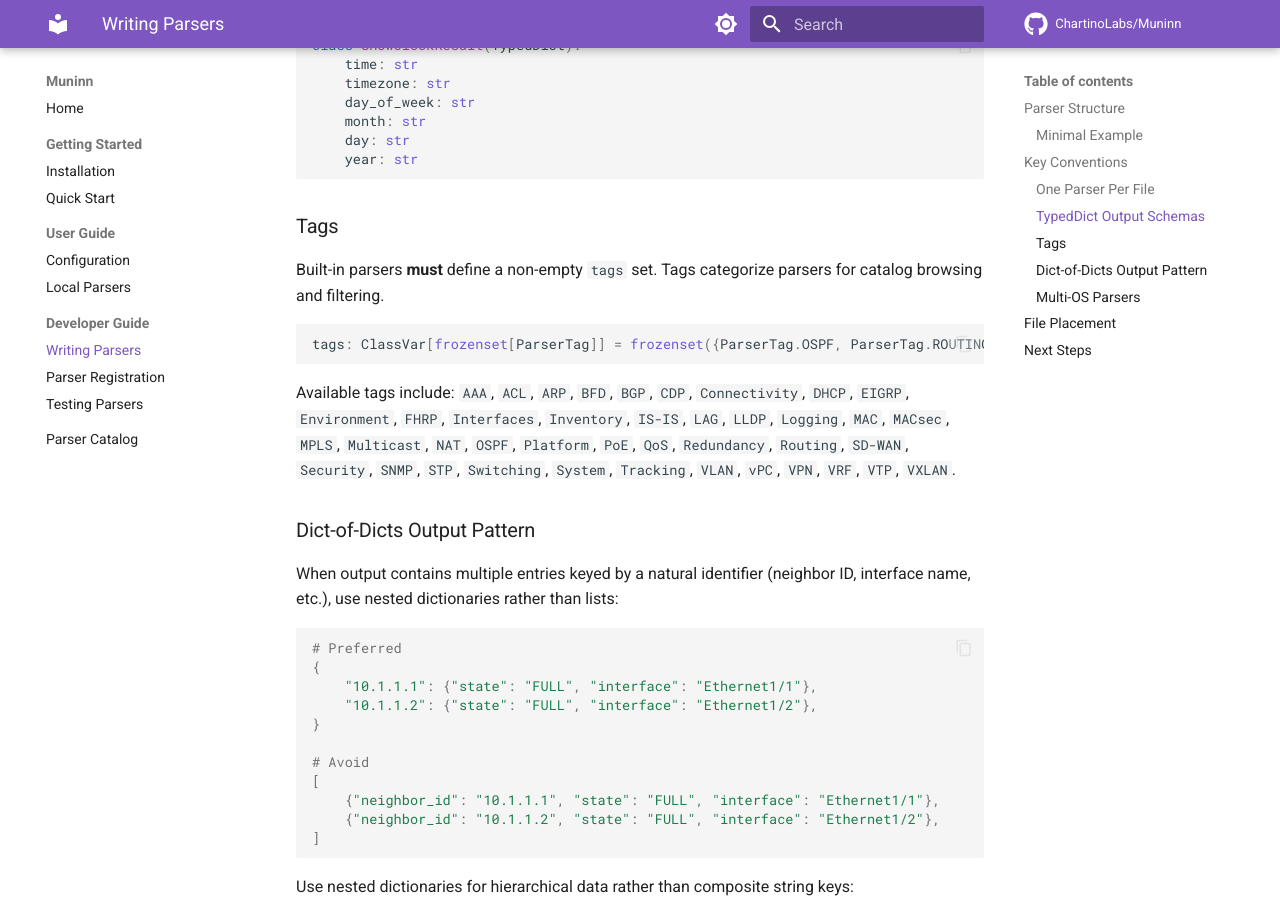
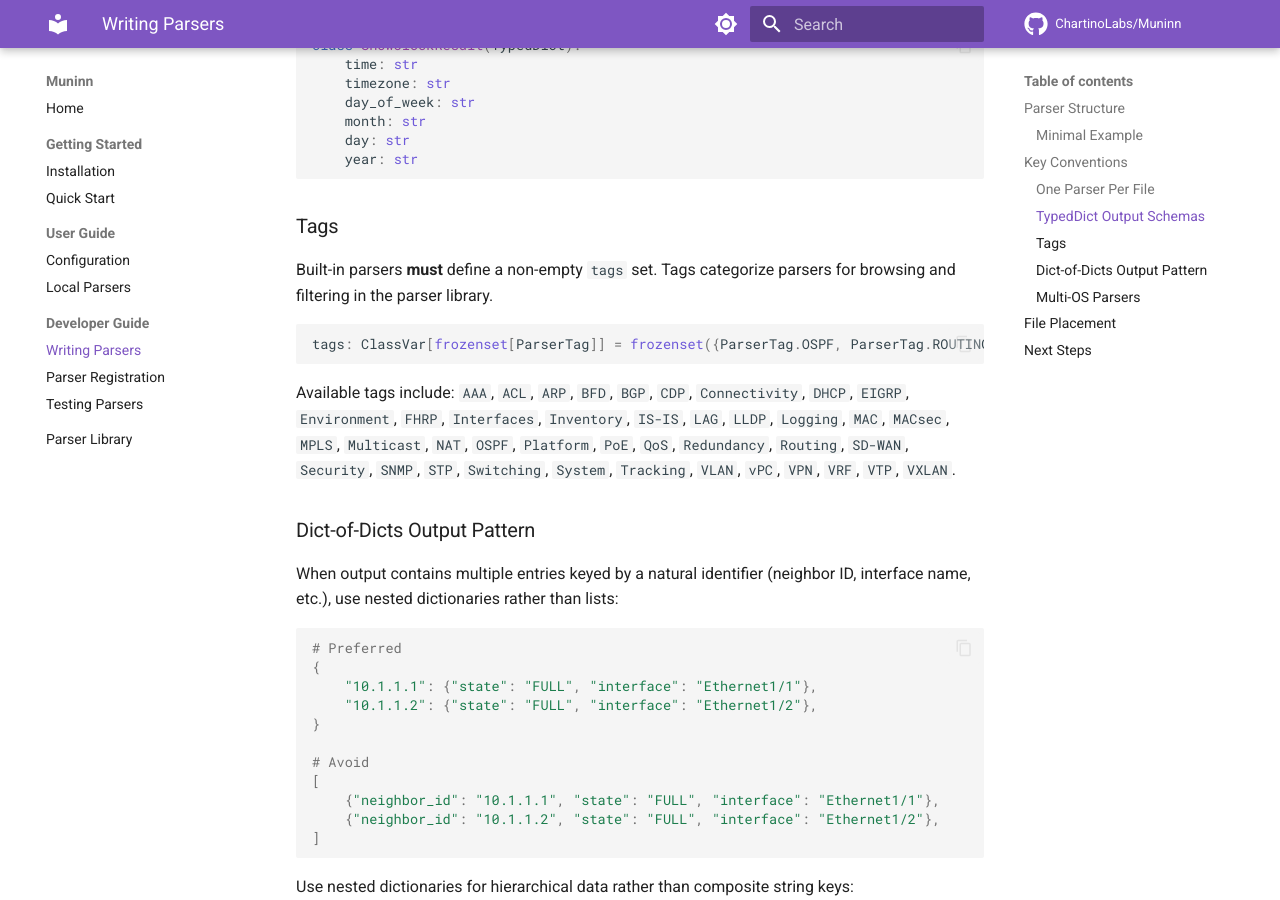
Before and after one commit to ChartinoLabs/Muninn, an MkDocs documentation site: the page built from docs/developer-guide/writing-parsers.md, in a window 1280 px wide and 900 px high, scrolled down 1691 px. Built offline with MkDocs 1.6.1 and Material for MkDocs 9.7.7, drawn with Linux system fonts in a browser that asks for light colours; comment, search, counter and statistics services are not loaded.

Commit message:
docs: rename Parser Catalog to Parser Library
Co-Authored-By: Claude Opus 4.6 (1M context) <noreply@anthropic.com>

````diff
--- a/docs/developer-guide/writing-parsers.md
+++ b/docs/developer-guide/writing-parsers.md
@@ -78,7 +78,7 @@ class ShowClockResult(TypedDict):
 
 ### Tags
 
-Built-in parsers **must** define a non-empty `tags` set. Tags categorize parsers for catalog browsing and filtering.
+Built-in parsers **must** define a non-empty `tags` set. Tags categorize parsers for browsing and filtering in the parser library.
 
 ```python
 tags: ClassVar[frozenset[ParserTag]] = frozenset({ParserTag.OSPF, ParserTag.ROUTING})
--- a/mkdocs.yml
+++ b/mkdocs.yml
@@ -67,4 +67,4 @@ nav:
       - Writing Parsers: developer-guide/writing-parsers.md
       - Parser Registration: developer-guide/parser-registration.md
       - Testing Parsers: developer-guide/testing-parsers.md
-  - Parser Catalog: catalog.md
+  - Parser Library: library.md
````
Also changed, not shown: docs/getting-started/quickstart.md (+1 -1 lines), docs/index.md (+1 -1 lines), docs/library.md (renamed from docs/catalog.md, +1 -1 lines).
